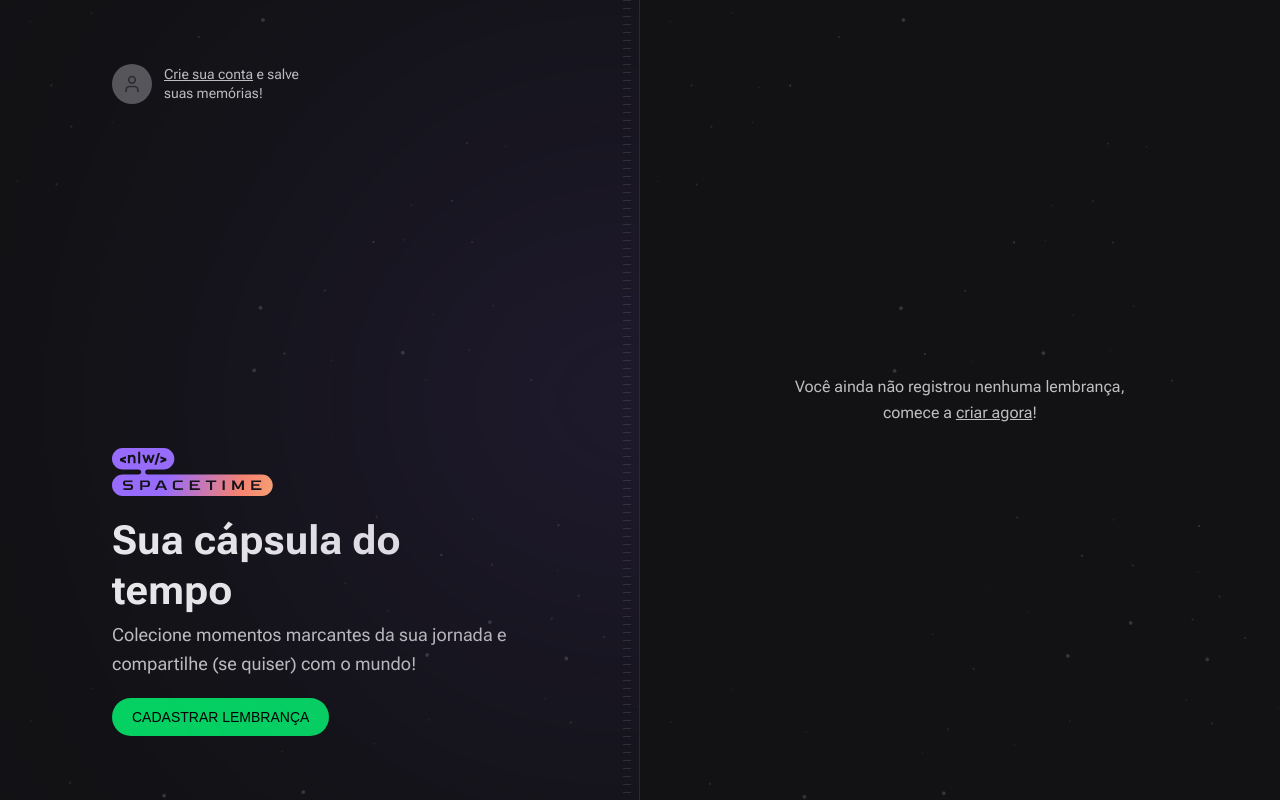
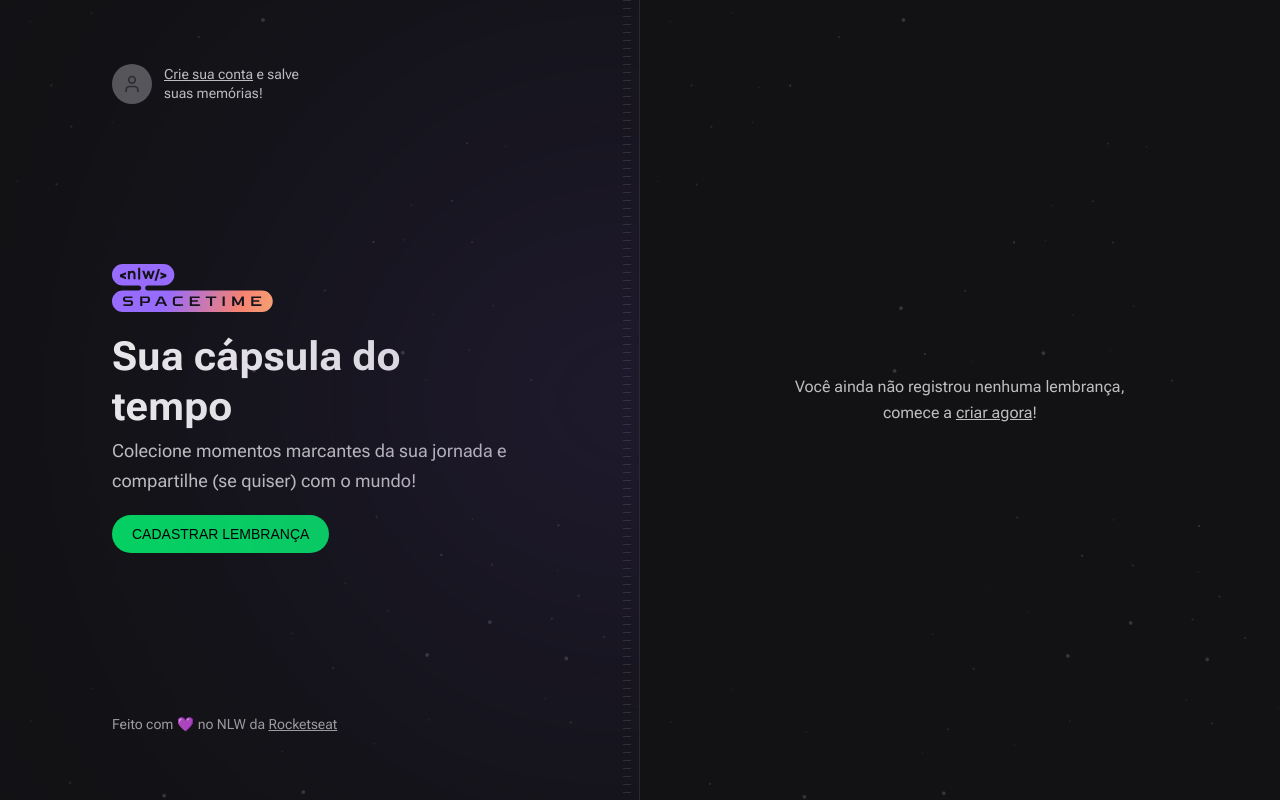
Before and after one commit to tiagosouzac/nlw-spacetime, a Next.js app in the folder web/: page / in a window 1280 px wide. Built offline with nearby package versions, Linux system fonts and the light colour scheme; a web font is replaced by a local one.

Commit message:
feat: web - copyright

```diff
--- a/web/src/app/page.tsx
+++ b/web/src/app/page.tsx
@@ -51,6 +51,19 @@
             Cadastrar lembrança
           </a>
         </div>
+
+        {/* Copyright */}
+        <div className="text-sm leading-relaxed text-gray-200">
+          Feito com 💜 no NLW da{' '}
+          <a
+            className="underline hover:text-gray-100"
+            href="https://rocketseat.com.br/"
+            target="_blank"
+            rel="noreferrer"
+          >
+            Rocketseat
+          </a>
+        </div>
       </div>
 
       {/* Right */}
```
